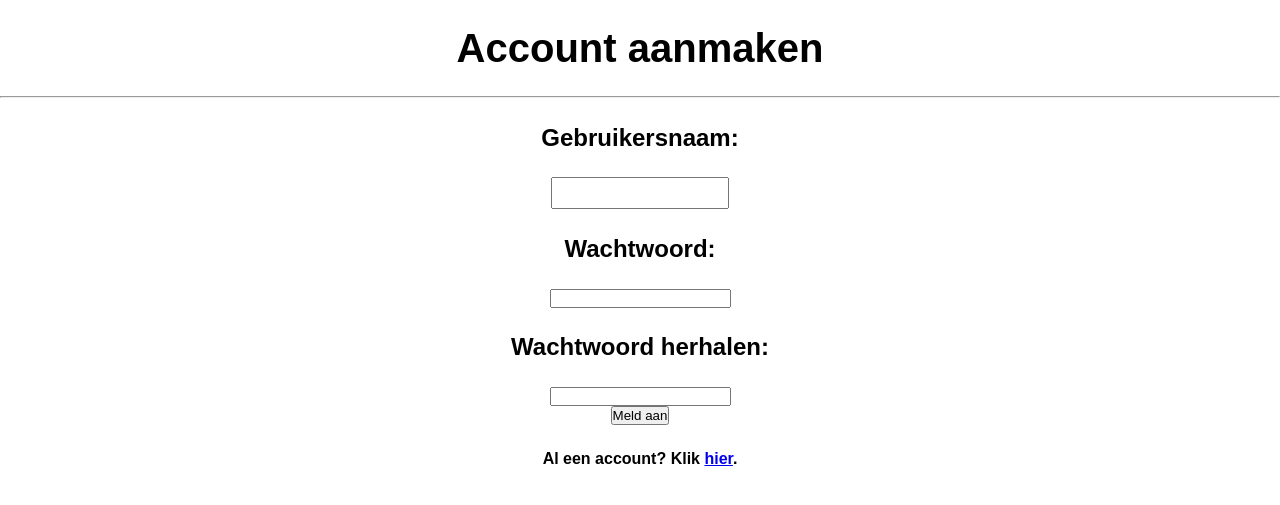
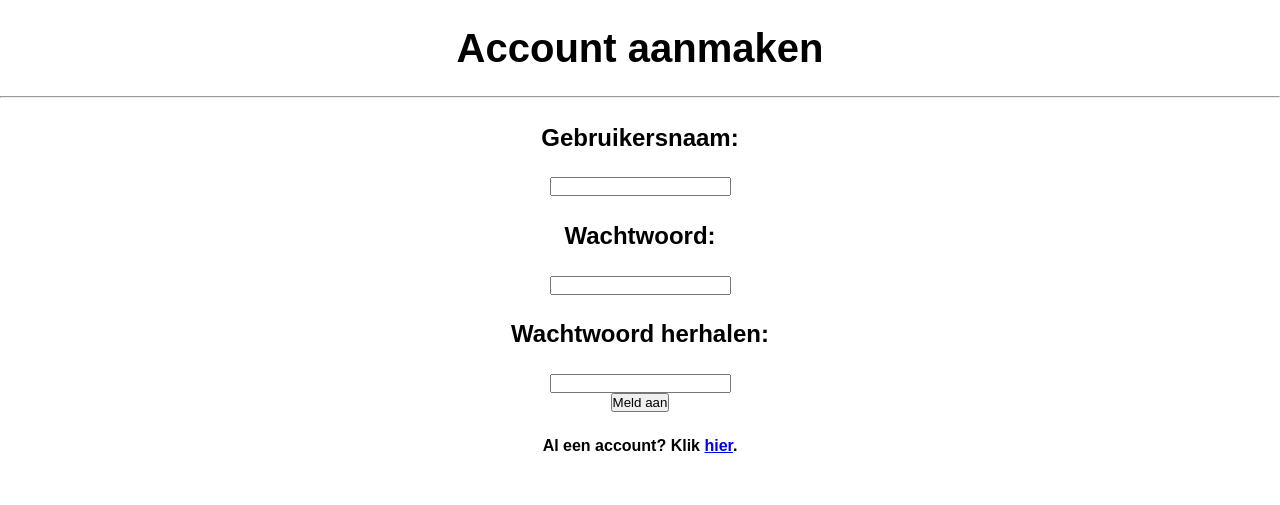
Before and after one commit to KyanJeuring/HondsrugQuest, a PHP site: page /signup.php in a window 1280 px wide. Shown: the part 46-551 px from the top of the page. Run offline with PHP 8.4, Linux system fonts and the light colour scheme; data that the repository does not hold is empty.

Commit message:
HondsrugQuest v0.05b
php getest

```diff
--- a/signup.php
+++ b/signup.php
@@ -26,18 +26,21 @@
         </nav>
     <h1 id="pageTitle">Account aanmaken</h1>
     <hr>
-    <form class="loginform" action="signup.html">
+    <form class="loginform" method="post" action="signup.php">
         <h2 id="subTitle">Gebruikersnaam:</h2>
-           <Textarea maxlength ="16"></Textarea>
+        <input type="text" name="uName" id="uName" maxlength ="16">
         <br>
         <h2 id="subTitle">Wachtwoord:</h2>
-         <input type="password" maxlength ="16"></Textarea>
+        <input type="password" name="pWord" id="pWord" maxlength ="16">
         <br>
         <h2 id="subTitle">Wachtwoord herhalen:</h2>
-         <input type="password" maxlength ="16"></Textarea>
+        <input type="password" maxlength ="16">
         <br>
         <input type="submit" value="Meld aan">
     </form>
     <h3 id="SubTitle2"> Al een account? Klik <a href="./login.html">hier</a>.</h3>
+    <?php
+    echo $_post["uName"];
+    ?>
     </body>
 </html>
```
Lines whose indentation alone changed are shown as unchanged.
